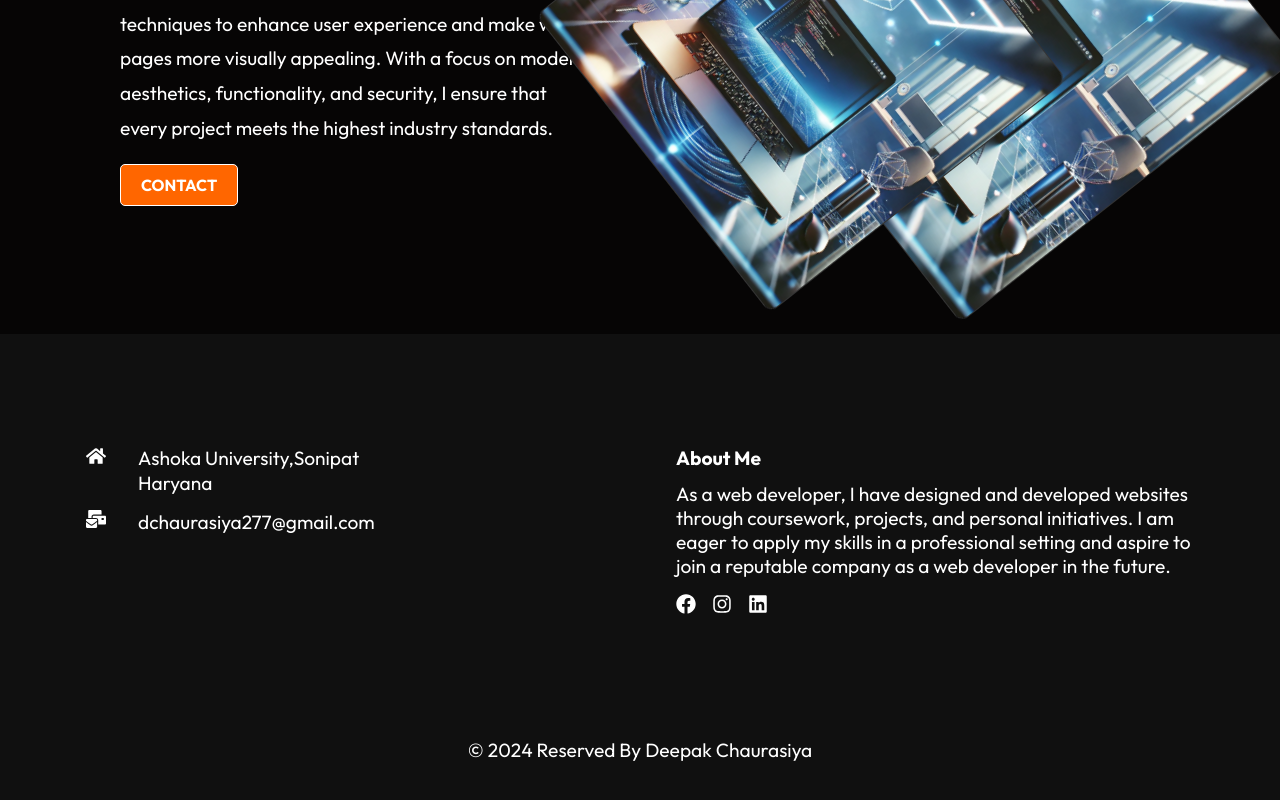
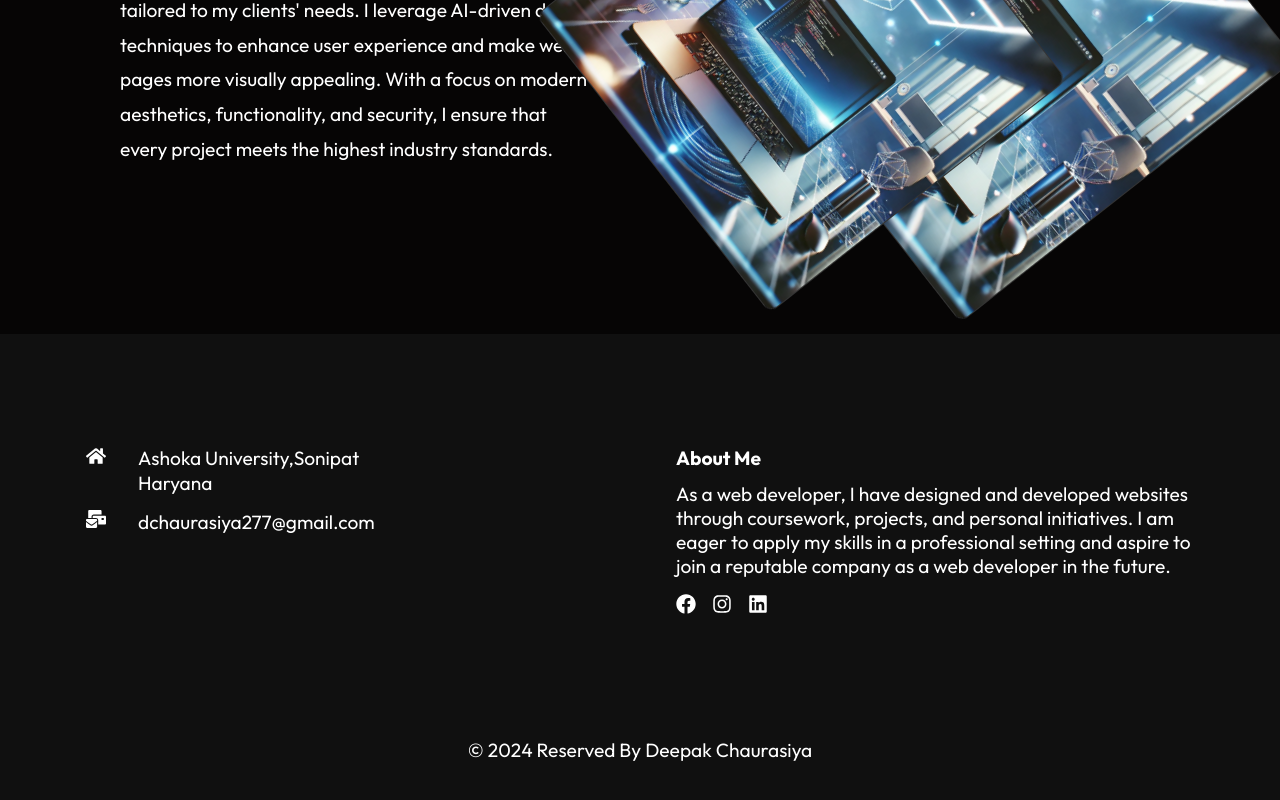
Before and after one commit to deepak-chaurasiya12/My-Poortfolio, a React (Create React App) app in the folder Client/: page /about in a window 1280 px wide. Shown: the part 764-1564 px from the top of the page. Built offline with nearby package versions, Linux system fonts and the light colour scheme.

Commit message:
made the changes in many files

```diff
--- a/Client/src/Components/AboutContent.js
+++ b/Client/src/Components/AboutContent.js
@@ -1,6 +1,5 @@
 import React from 'react';
 import './Asset/AboutContent.css';
-import { Link } from 'react-router-dom';
 import pro1 from '../Components/Asset/Images/pic.webp';
 
 const AboutContent = () => {
@@ -9,9 +8,6 @@ const AboutContent = () => {
       <div className='left'>
         <h1>Who am I?</h1>
         <p>I am a React web developer specializing in creating responsive, secure, and high-performance websites tailored to my clients' needs. I leverage AI-driven design techniques to enhance user experience and make web pages more visually appealing. With a focus on modern aesthetics, functionality, and security, I ensure that every project meets the highest industry standards.</p>
-        <Link to="/contact">
-          <button className='btn'>Contact</button>
-        </Link>
       </div>
       <div className='right'>
         <div className='img-container'>
--- a/Client/src/Components/Heroimg.js
+++ b/Client/src/Components/Heroimg.js
@@ -14,7 +14,7 @@ const Heroimg = () => {
         <div className='content'>
           {/* Profile picture */}
           <img src={ProfilePic} alt="Deepak Profile" className="profile-img" />
-            <p>Hi, I am Deepak</p>
+            <p>Deepak Chaurasiya</p>
 
             <div>
                 <Link to="/project" className='btn'>Projects</Link>
```
